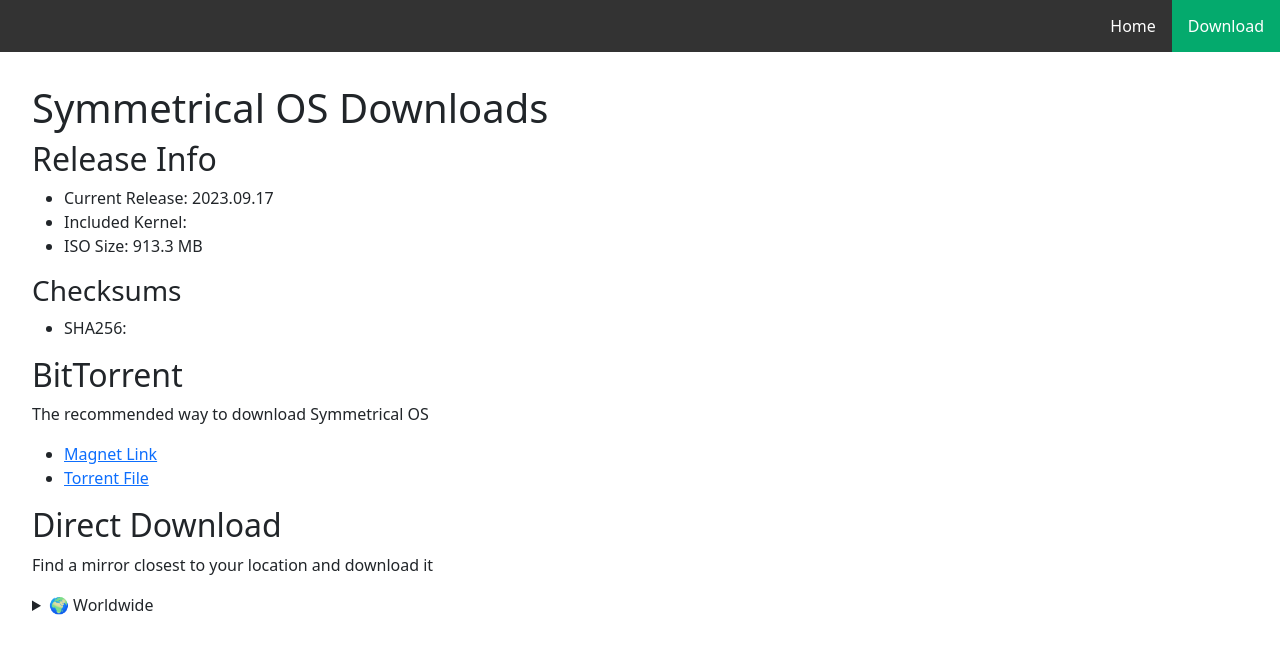
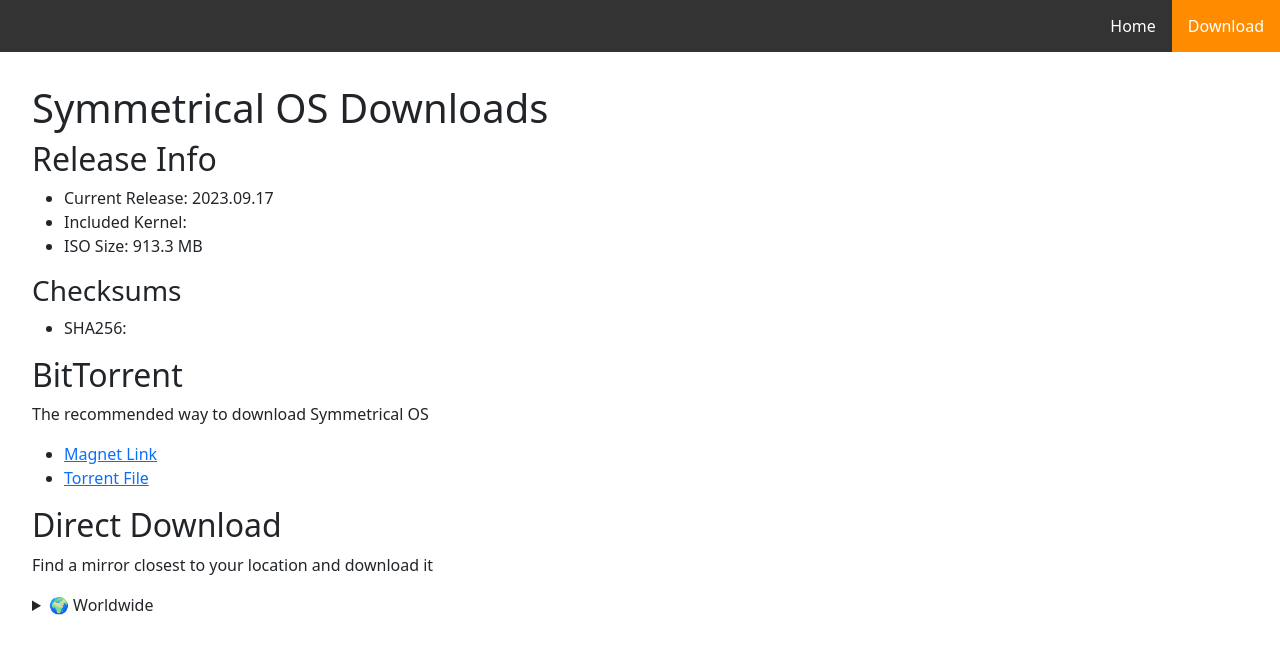
Before and after one commit to SymmetricalOS/SymmetricalOS.github.io, a plain HTML site: page download/index.html in a window 1280 px wide. Drawn offline with nearby package versions, Linux system fonts and the light colour scheme.

Commit message:
Orange highlights 1

```diff
--- a/download/index.html
+++ b/download/index.html
@@ -48,7 +48,7 @@
 			}
 
 			.active {
-				background-color: #04aa6d;
+				background-color: #ff8c00;
 			}
 
 			.bigbox {
```
